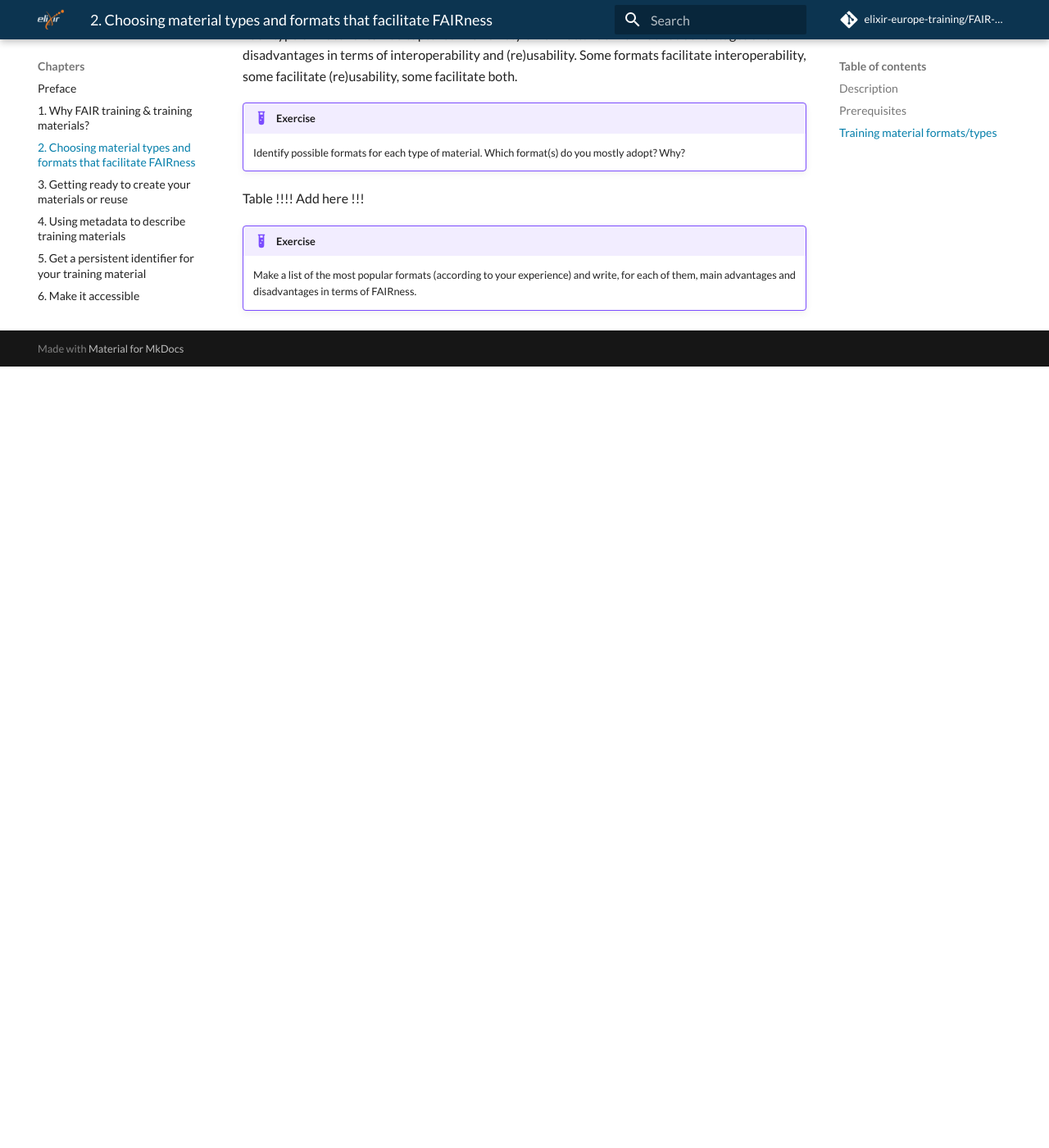
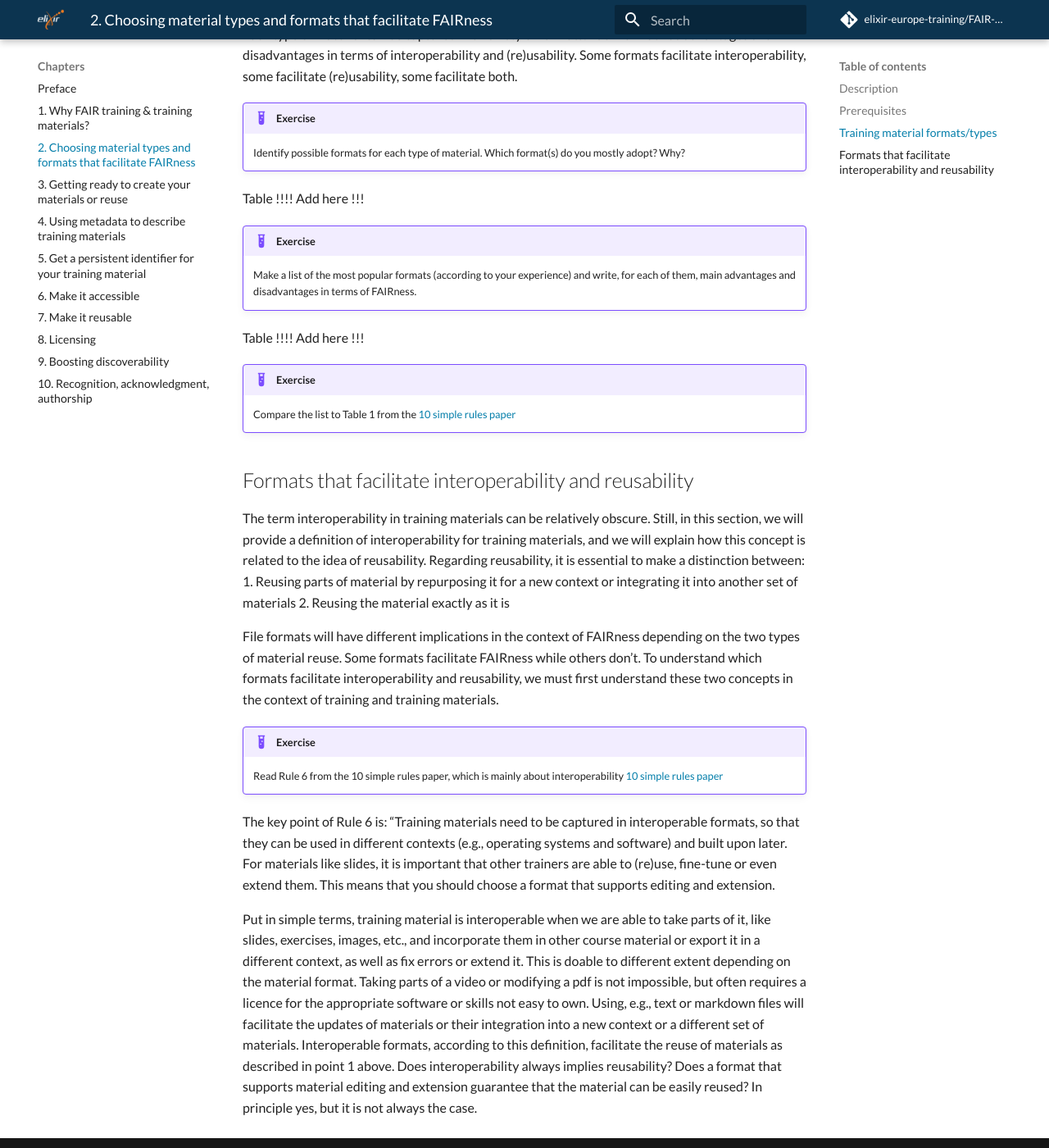
Before and after one commit to elixir-europe-training/ELIXIR-TrP-FAIR-training-handbook, an MkDocs documentation site: the page built from docs/chapters/chapter_02.md, in a window 1280 px wide and 1400 px high, scrolled down 1019 px. Shown: the whole window at 82% size. Built offline with MkDocs 1.6.1 and Material for MkDocs 9.7.7, drawn with Linux system fonts in a browser that asks for light colours; comment, search, counter and statistics services are not loaded; before the commit the page ends 1466 px from its top, so only the background shows below that.

Commit message:
added session 2

```diff
--- a/docs/chapters/chapter_02.md
+++ b/docs/chapters/chapter_02.md
@@ -39,3 +39,28 @@
 !!! example "Exercise"
 
      Make a list of the most popular formats (according to your experience) and write, for each of them, main advantages and disadvantages in terms of FAIRness.
+
+Table !!!! Add here !!!
+
+!!! example "Exercise"
+
+     Compare the list to Table 1 from the [10 simple rules paper](https://journals.plos.org/ploscompbiol/article?id=10.1371/journal.pcbi.1007854#sec007)
+
+
+## Formats that facilitate interoperability and reusability
+
+The term interoperability in training materials can be relatively obscure. Still, in this section, we will provide a definition of interoperability for training materials, and we will explain how this concept is related to the idea of reusability. Regarding reusability, it is essential to make a distinction between:
+1. Reusing parts of material by repurposing it for a new context or integrating it into another set of materials
+2. Reusing the material exactly as it is
+
+File formats will have different implications in the context of FAIRness depending on the two types of material reuse. Some formats facilitate FAIRness while others don’t. To understand which formats facilitate interoperability and reusability, we must first understand these two concepts in the context of training and training materials.
+
+!!! example "Exercise"
+
+     Read Rule 6 from the 10 simple rules paper, which is mainly about interoperability [10 simple rules paper](https://journals.plos.org/ploscompbiol/article?id=10.1371/journal.pcbi.1007854#sec007)
+
+The key point of Rule 6 is: “Training materials need to be captured in interoperable formats, so that they can be used in different contexts (e.g., operating systems and software) and built upon later. For materials like slides, it is important that other trainers are able to (re)use, fine-tune or even extend them. This means that you should choose a format that supports editing and extension.
+
+Put in simple terms, training material is interoperable when we are able to take parts of it, like slides, exercises, images, etc., and incorporate them in other course material or export it in a different context, as well as fix errors or extend it. This is doable to different extent depending on the material format. Taking parts of a video or modifying a pdf is not impossible, but often requires a licence for the appropriate software or skills not easy to own. Using, e.g., text or markdown files will facilitate the updates of materials or their integration into a new context or a different set of materials.
+Interoperable formats, according to this definition, facilitate the reuse of materials as described in point 1 above.
+Does interoperability always implies reusability? Does a format that supports material editing and extension guarantee that the material can be easily reused? In principle yes, but it is not always the case.
```
